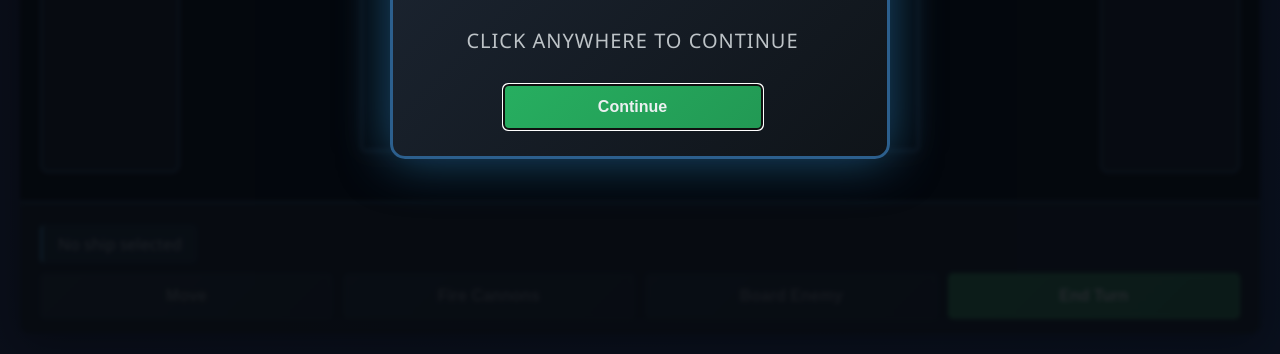
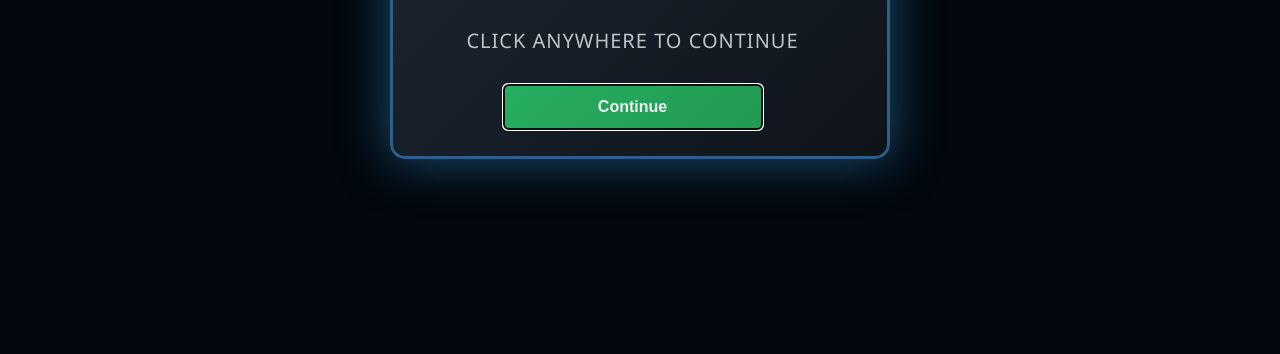
Before and after one commit to thomascarlyonrussell/shrouded-sails, a website built with Vite: page client/index.html in a window 1280 px wide. Shown: the part 446-800 px from the top of the page. Built offline with nearby package versions, Linux system fonts and the light colour scheme.

Commit message:
fix: update background color for startup overlay

```diff
--- a/client/css/style.css
+++ b/client/css/style.css
@@ -911,7 +911,7 @@ body.startup-overlay-active .game-container {
     left: 0;
     width: 100%;
     height: 100%;
-    background: rgba(3, 8, 14, 0.68);
+    background: rgb(3, 8, 14);
     display: flex;
     justify-content: center;
     align-items: center;
```
